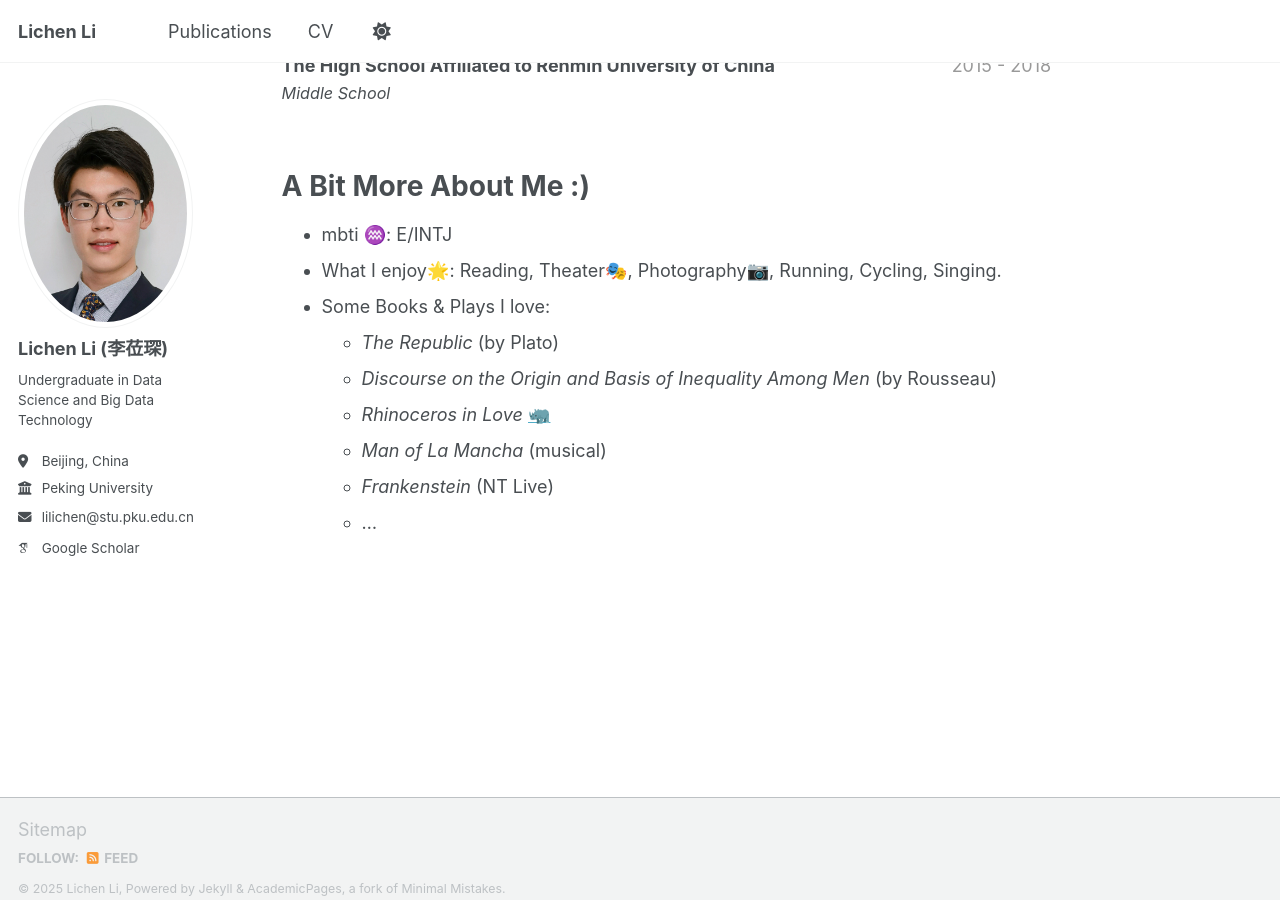
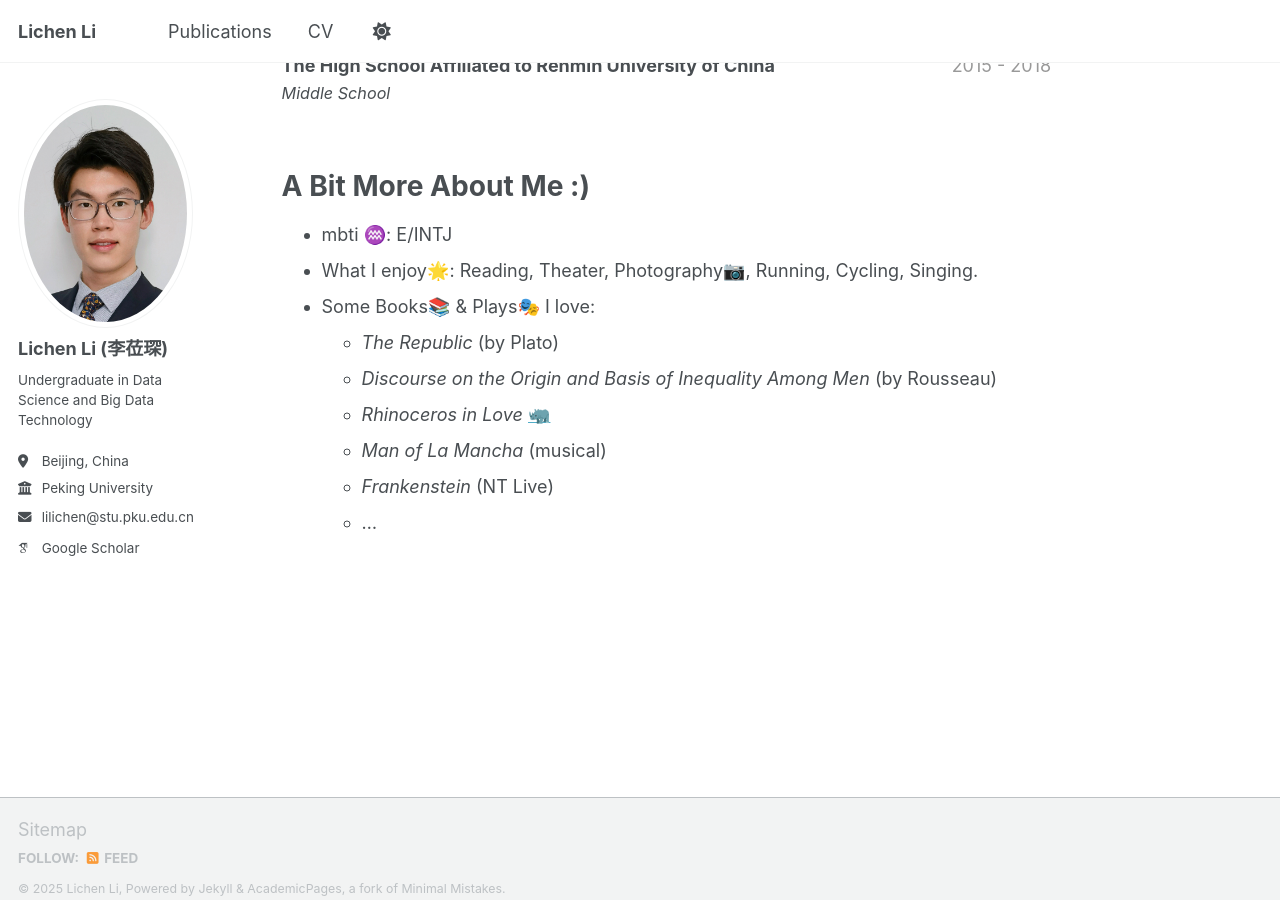
Before and after one commit to LichenLillc/LichenLillc.github.io, a Jekyll site: the page built from _pages/about.md, in a window 1280 px wide and 900 px high, scrolled down 1234 px. Built offline with Jekyll 4.4.1, drawn with Linux system fonts in a browser that asks for light colours; some web fonts are replaced; a script that is not in the unit is left out.

```diff
--- a/_pages/about.md
+++ b/_pages/about.md
@@ -56,8 +56,8 @@ Education
 A Bit More About Me :)
 ===
 * mbti ♒️: E/INTJ
-* What I enjoy🌟: Reading, Theater🎭, Photography📷, Running, Cycling, Singing.
-* Some Books & Plays I love:
+* What I enjoy🌟: Reading, Theater, Photography📷, Running, Cycling, Singing.
+* Some Books📚 & Plays🎭 I love:
   * *The Republic* (by Plato)
   * *Discourse on the Origin and Basis of Inequality Among Men* (by Rousseau)
   * *Rhinoceros in Love* [🦏](https://www.bilibili.com/video/BV1Ku411f7Vy/)
```
